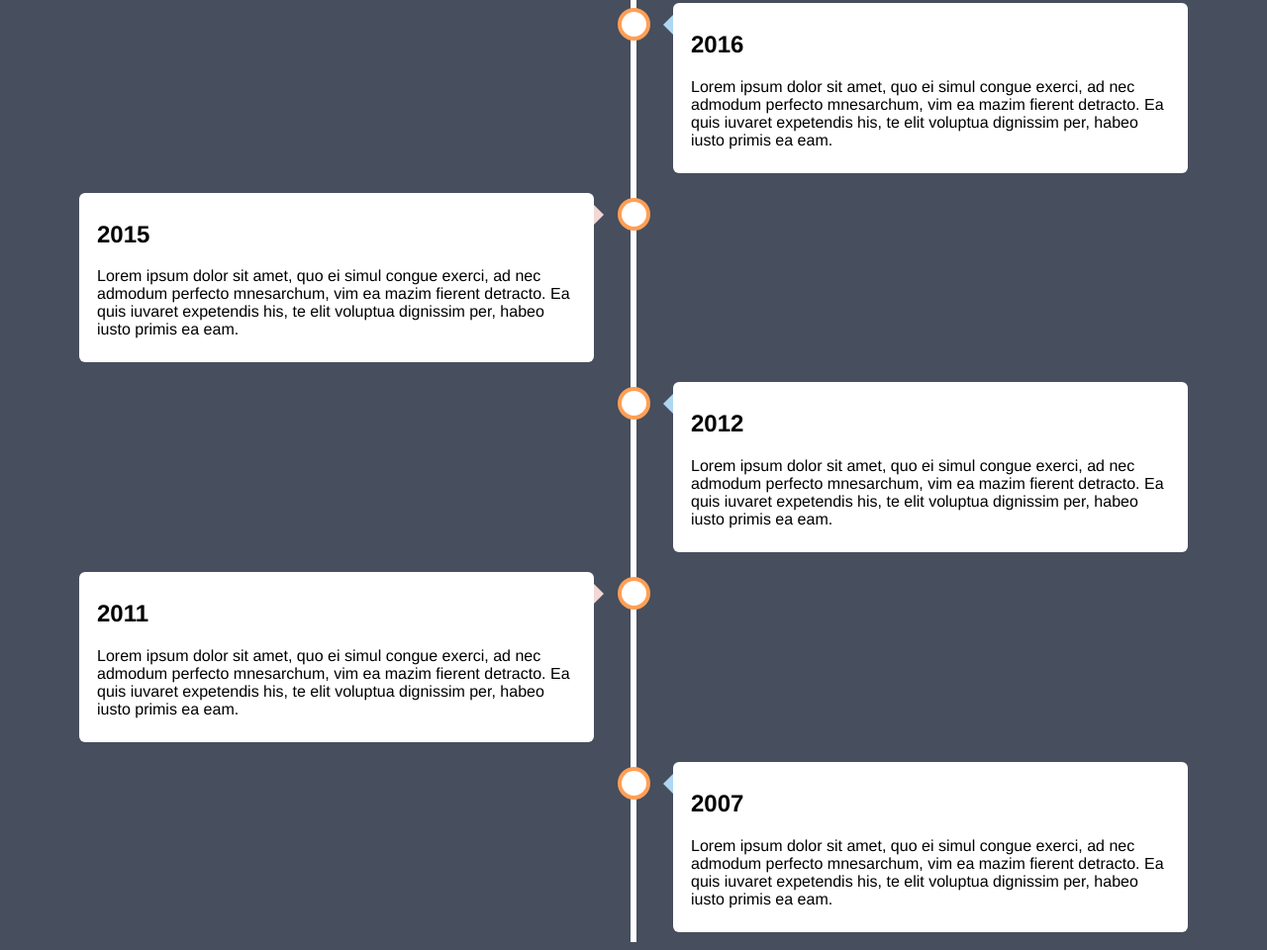
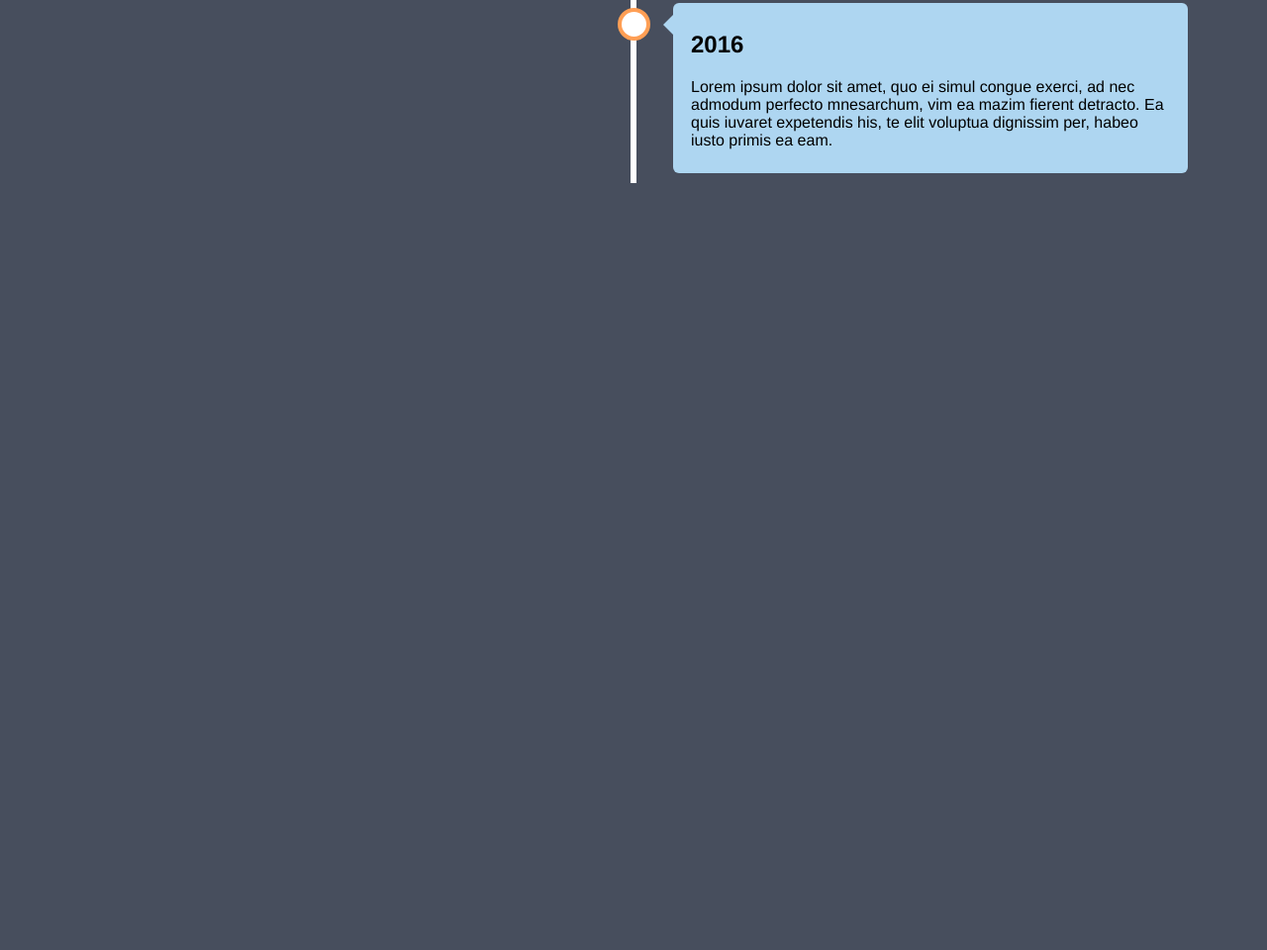
Before and after one commit to annieFromTaiwan/TheWeaverGoddess, a plain HTML site: page index.html in a window 1280 px wide. Shown: the part 207-1167 px from the top of the page at 99% size. After the commit the page ends 800 px from the top, so only its background shows below. Drawn offline with Linux system fonts and the light colour scheme.

Commit message:
(1) Delete 4 examples. (2) Change example to good style.

```diff
--- a/index.html
+++ b/index.html
@@ -179,42 +179,21 @@ body {
 <body>
 
 <div class="timeline">
+
   <div class="container left">
-    <div class="content">
+    <div class="content love">
       <h2>2017</h2>
       <p>Lorem ipsum dolor sit amet, quo ei simul congue exerci, ad nec admodum perfecto mnesarchum, vim ea mazim fierent detracto. Ea quis iuvaret expetendis his, te elit voluptua dignissim per, habeo iusto primis ea eam.</p>
     </div>
   </div>
+
   <div class="container right">
-    <div class="content">
+    <div class="content sick">
       <h2>2016</h2>
       <p>Lorem ipsum dolor sit amet, quo ei simul congue exerci, ad nec admodum perfecto mnesarchum, vim ea mazim fierent detracto. Ea quis iuvaret expetendis his, te elit voluptua dignissim per, habeo iusto primis ea eam.</p>
     </div>
   </div>
-  <div class="container left">
-    <div class="content">
-      <h2>2015</h2>
-      <p>Lorem ipsum dolor sit amet, quo ei simul congue exerci, ad nec admodum perfecto mnesarchum, vim ea mazim fierent detracto. Ea quis iuvaret expetendis his, te elit voluptua dignissim per, habeo iusto primis ea eam.</p>
-    </div>
-  </div>
-  <div class="container right">
-    <div class="content">
-      <h2>2012</h2>
-      <p>Lorem ipsum dolor sit amet, quo ei simul congue exerci, ad nec admodum perfecto mnesarchum, vim ea mazim fierent detracto. Ea quis iuvaret expetendis his, te elit voluptua dignissim per, habeo iusto primis ea eam.</p>
-    </div>
-  </div>
-  <div class="container left">
-    <div class="content">
-      <h2>2011</h2>
-      <p>Lorem ipsum dolor sit amet, quo ei simul congue exerci, ad nec admodum perfecto mnesarchum, vim ea mazim fierent detracto. Ea quis iuvaret expetendis his, te elit voluptua dignissim per, habeo iusto primis ea eam.</p>
-    </div>
-  </div>
-  <div class="container right">
-    <div class="content">
-      <h2>2007</h2>
-      <p>Lorem ipsum dolor sit amet, quo ei simul congue exerci, ad nec admodum perfecto mnesarchum, vim ea mazim fierent detracto. Ea quis iuvaret expetendis his, te elit voluptua dignissim per, habeo iusto primis ea eam.</p>
-    </div>
-  </div>
+
 </div>
 
 </body>
```
